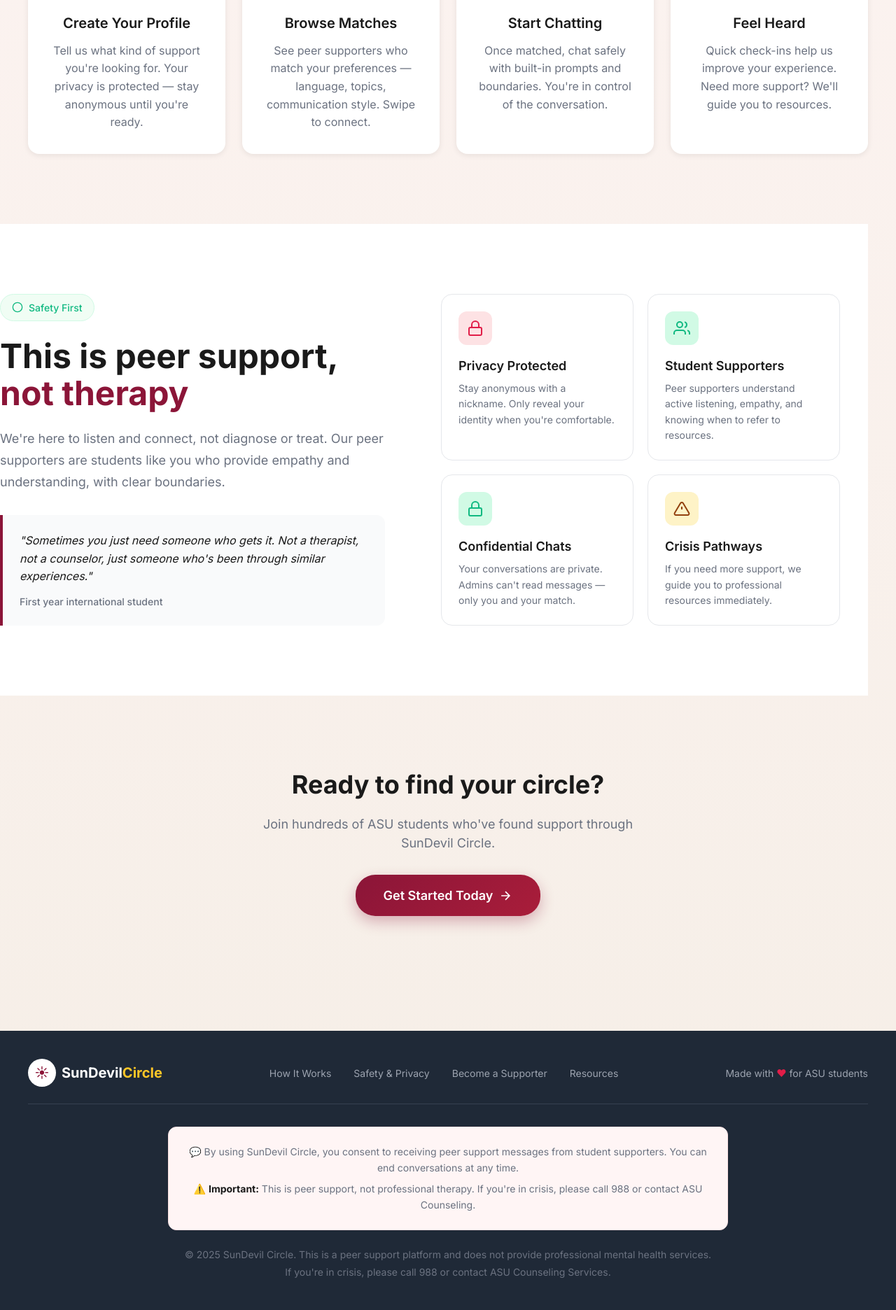
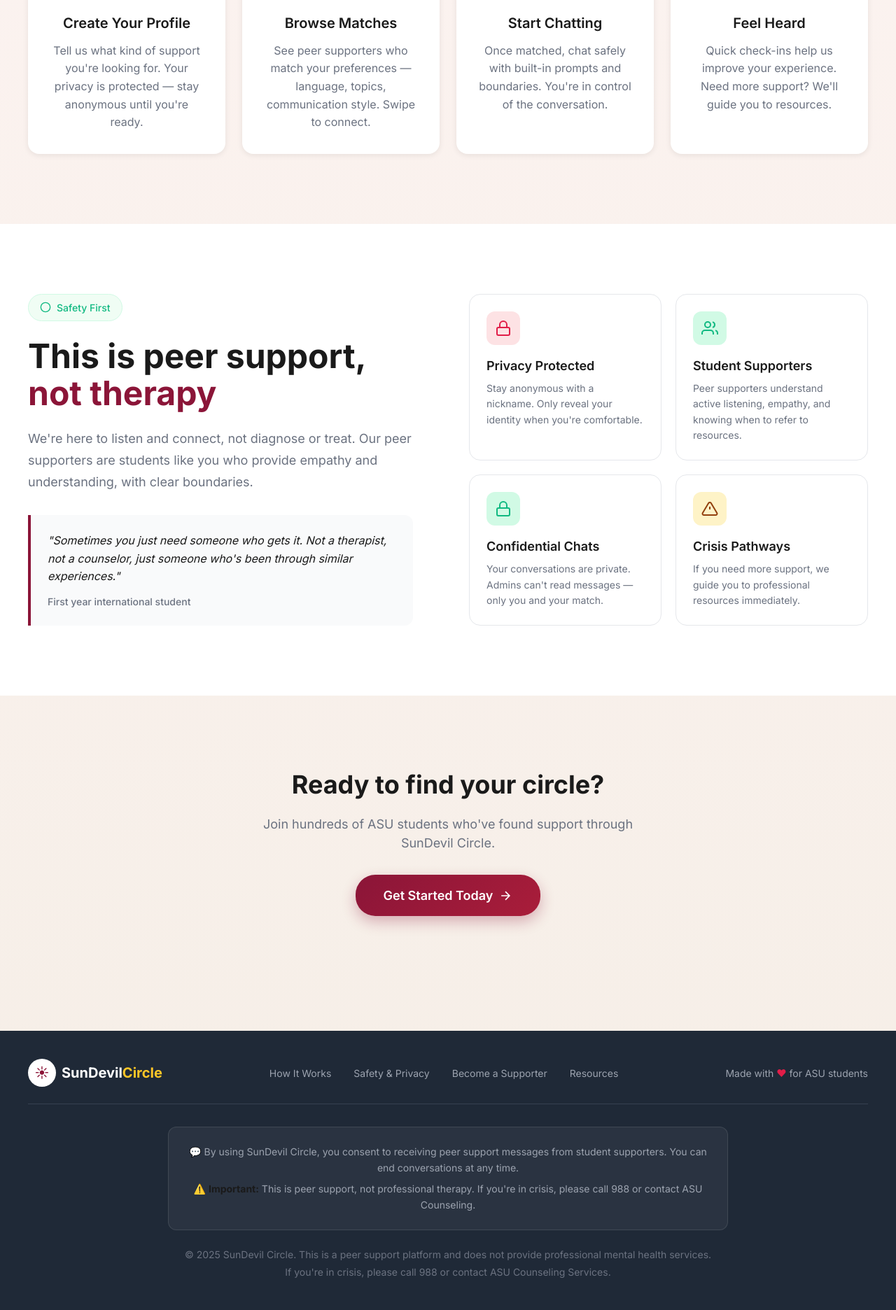
Before and after one commit to Rudheer127/Sun-Devil-Circle, a Flask app: page / in a window 1280 px wide. Shown: the part 1252-3124 px from the top of the page at 70% size. Run offline with Flask 3, Linux system fonts and the light colour scheme.

Commit message:
style: improve safety section centering and update footer consent box

```diff
--- a/static/style.css
+++ b/static/style.css
@@ -1651,7 +1651,16 @@ textarea.form-input {
 .safety-section {
     background: white;
     padding: 100px 40px;
-    margin: 0 -40px;
+    /* Override parent .section max-width to allow full-width background */
+    max-width: none;
+    /* Break out of parent container */
+    position: relative;
+    left: 50%;
+    right: 50%;
+    margin-left: -50vw;
+    margin-right: -50vw;
+    width: 100vw;
+    box-sizing: border-box;
 }
 
 .safety-content {
@@ -1893,15 +1902,15 @@ textarea.form-input {
     max-width: 800px;
     margin: 32px auto 0;
     padding: 24px;
-    background: #FFF5F5;
+    background: rgba(255, 255, 255, 0.05);
     border-radius: var(--radius-lg);
     text-align: center;
-    border: 1px solid #FDE2E4;
+    border: 1px solid rgba(255, 255, 255, 0.1);
 }
 
 .footer-consent p {
     font-size: var(--text-sm);
-    color: #6B7280;
+    color: #9CA3AF;
     margin-bottom: 8px;
     line-height: 1.6;
 }
```
